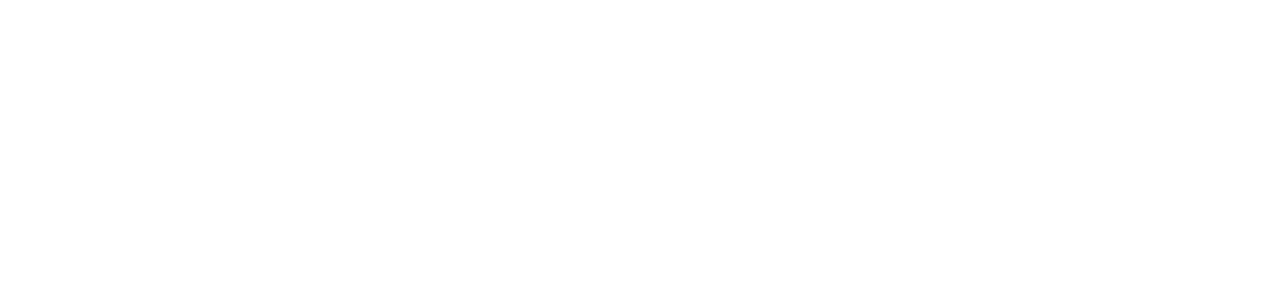
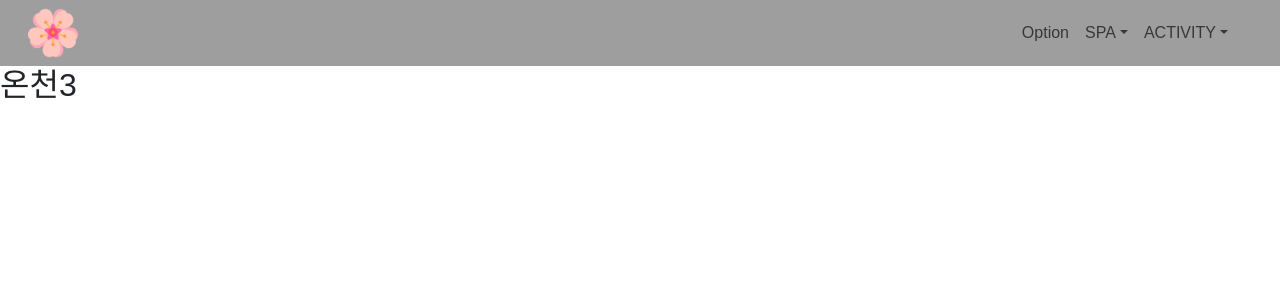
Before and after one commit to yeonsoo1998/jatmap, a React (Create React App) app: page /spa3 in a window 1280 px wide. Before the commit this address had no page. Shown: the top 300 px of the page. Built offline with nearby package versions, Linux system fonts and the light colour scheme.

Commit message:
design : exchange font style feat : route 경로 설정

```diff
--- a/src/components/exchange/exchange.js
+++ b/src/components/exchange/exchange.js
@@ -40,7 +40,7 @@
         <p>{error}</p>
       ) : (
         <div  className="exchange-box">
-          <p>오늘의 일본 옌 환율</p><br></br>
+          <p style={{fontWeight:'bold'}}>오늘의 일본 옌 환율</p><br></br>
           {exchangeRate ? (
             <p>{`100옌 = ${japaneseYenExchangeRate.ttb} 원`}</p>
           ) : (
--- a/src/index.js
+++ b/src/index.js
@@ -3,7 +3,9 @@
 import { BrowserRouter, Routes, Route } from "react-router-dom";
 import "./index.css";
 import App from "./App";
-import Spa from "./pages/spa/spa";
+import Spa1 from "./pages/spa/spa1";
+import Spa2 from "./pages/spa/spa2";
+import Spa3 from "./pages/spa/spa3";
 import reportWebVitals from "./reportWebVitals";
 import Activity from "./pages/activity/activity";
 
@@ -13,9 +15,9 @@
     <Routes>
       <Route path="/" element={<App />} />
 
-      <Route path="/spa" element={<Spa />} />
-      <Route path="/spa/1" element={<Spa category="spa1" />} />
-      <Route path="/spa/2" element={<Spa category="spa2" />} />
+      <Route path="/spa1" element={<Spa1 />} />
+      <Route path="/spa2" element={<Spa2 />} />
+      <Route path="/spa3" element={<Spa3 />} />
 
       <Route path="/activity" element={<Activity />} />
       <Route path="/activity/1" element={<Activity category="activity1" />} />
--- a/src/pages/spa/spa.js
+++ /dev/null
@@ -1,12 +0,0 @@
-import Toolbar from "../../components/toolbar/toolbar";
-
-const Spa = () =>{
-    return(
-        <div>
-        <Toolbar/>
-
-        </div>
-    )
-}
-
-export default Spa;
--- /dev/null
+++ b/src/pages/spa/spa1.js
@@ -0,0 +1,16 @@
+import Toolbar from "../../components/toolbar/toolbar";
+import { useParams } from 'react-router-dom';
+import { useNavigate } from "react-router-dom";
+
+const Spa1 = () =>{
+
+    return(
+        <div>
+
+        <Toolbar/>
+        <h2>온천1</h2>
+        </div>
+    )
+}
+
+export default Spa1;
--- /dev/null
+++ b/src/pages/spa/spa2.js
@@ -0,0 +1,15 @@
+import Toolbar from "../../components/toolbar/toolbar";
+import { useParams } from 'react-router-dom';
+
+const Spa2 = () =>{
+
+    return(
+        <div>
+
+        <Toolbar/>
+        <h2>온천2</h2>
+        </div>
+    )
+}
+
+export default Spa2;
--- /dev/null
+++ b/src/pages/spa/spa3.js
@@ -0,0 +1,15 @@
+import Toolbar from "../../components/toolbar/toolbar";
+import { useParams } from 'react-router-dom';
+
+const Spa3 = () =>{
+
+    return(
+        <div>
+
+        <Toolbar/>
+        <h2>온천3</h2>
+        </div>
+    )
+}
+
+export default Spa3;
```
